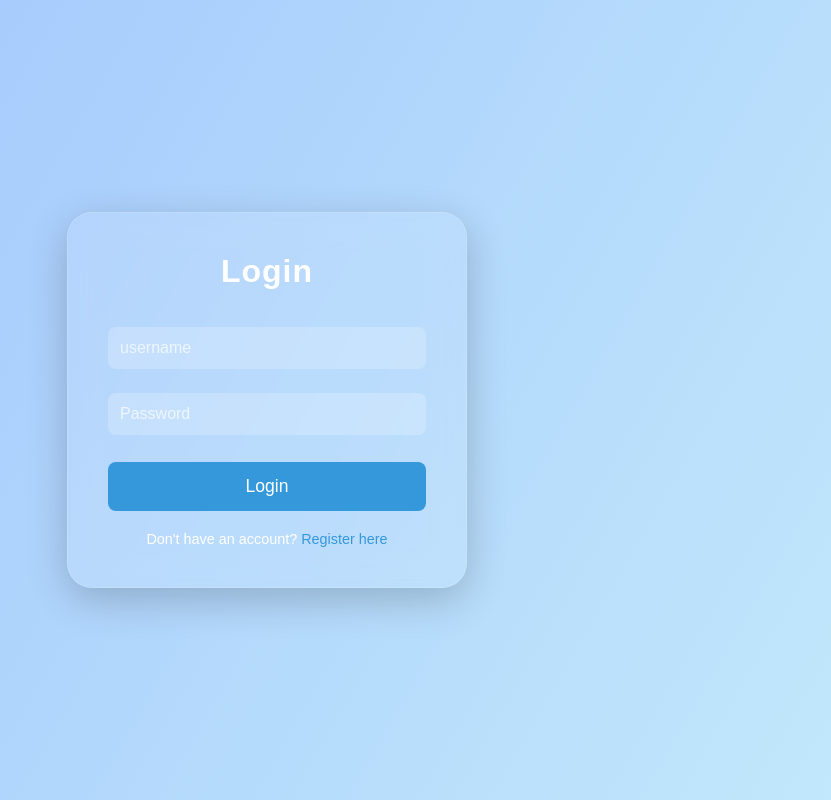
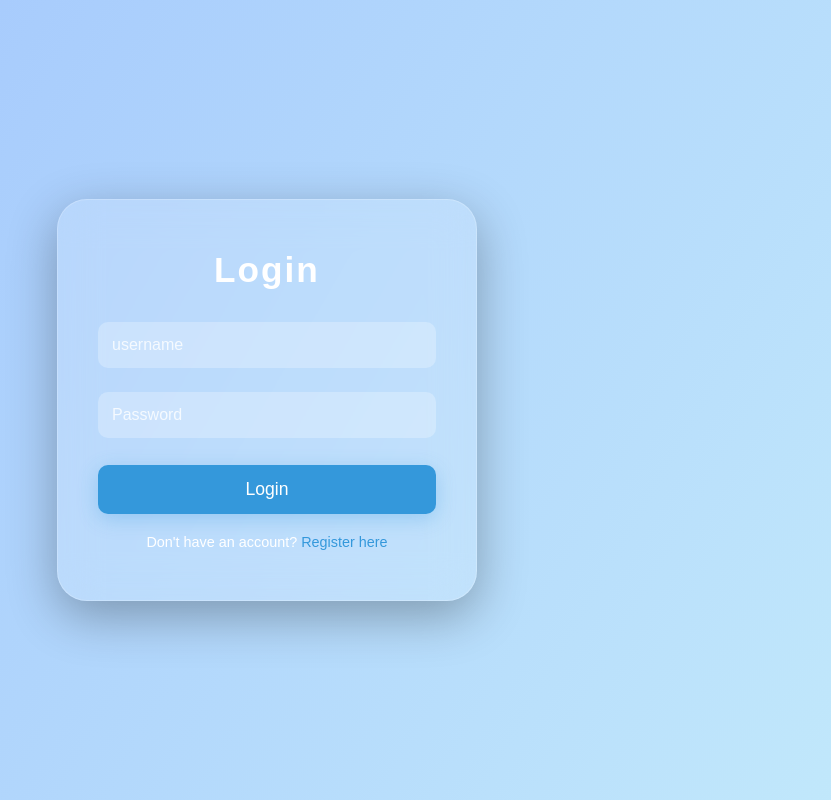
Before and after one commit to Bougie254/SecureLogin, a PHP site: page /login.php in a window 1280 px wide. Shown: the whole page, without its empty margins (373-1204 px from the left). Run offline with PHP 8.4, Linux system fonts and the light colour scheme; some libraries are stand-ins or nearby versions.

Commit message:
Update styles.css

```diff
--- a/styles.css
+++ b/styles.css
@@ -13,19 +13,20 @@ body {
     height: 100vh;
     background: linear-gradient(120deg, #a1c4fd, #c2e9fb); /* Soft, calming gradient */
     font-size: 16px;
+    color: #333; /* Default text color for better readability */
 }
 
 /* Container for the form */
 .container {
-    background: rgba(255, 255, 255, 0.1);
-    backdrop-filter: blur(15px); /* Glassmorphism effect with higher blur */
-    border-radius: 25px; /* Soft rounded corners for the form container */
-    padding: 40px;
-    box-shadow: 0 12px 40px rgba(0, 0, 0, 0.2); /* Depth added with shadow */
-    border: 1px solid rgba(255, 255, 255, 0.15);
+    background: rgba(255, 255, 255, 0.15); /* More transparent container for elegance */
+    backdrop-filter: blur(20px); /* Stronger glassmorphism effect */
+    border-radius: 30px; /* More rounded corners for softer feel */
+    padding: 50px 40px;
+    box-shadow: 0 15px 50px rgba(0, 0, 0, 0.3); /* Deeper shadow for better depth */
+    border: 1px solid rgba(255, 255, 255, 0.2);
     width: 100%;
-    max-width: 400px; /* Limits the container width for smaller screen sizes */
-    animation: fadeIn 0.8s ease-in-out; /* Fade-in effect on load */
+    max-width: 420px; /* Max width increased for more spacious form */
+    animation: fadeIn 0.8s ease-in-out; /* Fade-in effect */
 }
 
 /* Form container */
@@ -34,32 +35,32 @@ body {
 }
 
 .form-container h2 {
-    margin-bottom: 25px;
+    margin-bottom: 20px;
     color: #fff;
-    font-size: 2rem;
-    font-weight: 700; /* Bolded text for emphasis */
-    letter-spacing: 1px; /* Space between letters for style */
+    font-size: 2.2rem;
+    font-weight: 700;
+    letter-spacing: 2px; /* Increased letter-spacing for more elegant look */
 }
 
 /* Form inputs and button */
 .form input {
     width: 100%;
-    padding: 12px;
+    padding: 14px;
     margin: 12px 0;
     border: none;
-    border-radius: 8px; /* Rounded corners for inputs */
-    background: rgba(255, 255, 255, 0.2);
-    color: white;
+    border-radius: 10px; /* Rounded corners for inputs */
+    background: rgba(255, 255, 255, 0.25);
+    color: #333; /* Dark text inside input fields for contrast */
     font-size: 1rem;
     transition: all 0.3s ease;
 }
 
 .form input::placeholder {
-    color: rgba(255, 255, 255, 0.7);
+    color: rgba(255, 255, 255, 0.8); /* Lighter placeholder color */
 }
 
 .form input:focus {
-    background: rgba(255, 255, 255, 0.3); /* Lighter background on focus */
+    background: rgba(255, 255, 255, 0.35); /* Lighter background on focus */
     box-shadow: 0 0 12px rgba(0, 102, 204, 0.6); /* Focus glow effect */
     outline: none;
 }
@@ -70,17 +71,18 @@ body {
     padding: 14px;
     margin-top: 15px;
     border: none;
-    border-radius: 8px;
+    border-radius: 10px;
     background: #3498db; /* A soft, friendly blue */
     color: white;
     font-size: 1.1rem;
     cursor: pointer;
     transition: background 0.3s ease, transform 0.2s ease;
+    box-shadow: 0px 5px 20px rgba(52, 152, 219, 0.3); /* Light shadow on the button */
 }
 
 .form button:hover {
-    background: #2980b9; /* Darker blue for the hover effect */
-    transform: translateY(-2px); /* Button slightly lifts on hover */
+    background: #2980b9; /* Darker blue on hover */
+    transform: translateY(-3px); /* Subtle lift effect */
 }
 
 .form-container p {
@@ -96,7 +98,7 @@ body {
 }
 
 .form-container a:hover {
-    color: #2980b9; /* Darker shade on hover */
+    color: #2980b9; /* Darker blue on hover */
 }
 
 /* Keyframe for fade-in effect */
@@ -118,11 +120,11 @@ body {
     }
 
     .form-container h2 {
-        font-size: 1.6rem; /* Slightly smaller heading on mobile */
+        font-size: 1.7rem; /* Slightly smaller heading on mobile */
     }
 
     .form input {
-        font-size: 0.9rem; /* Adjust input text size */
+        font-size: 0.95rem; /* Adjust input text size */
     }
 
     .form button {
```
